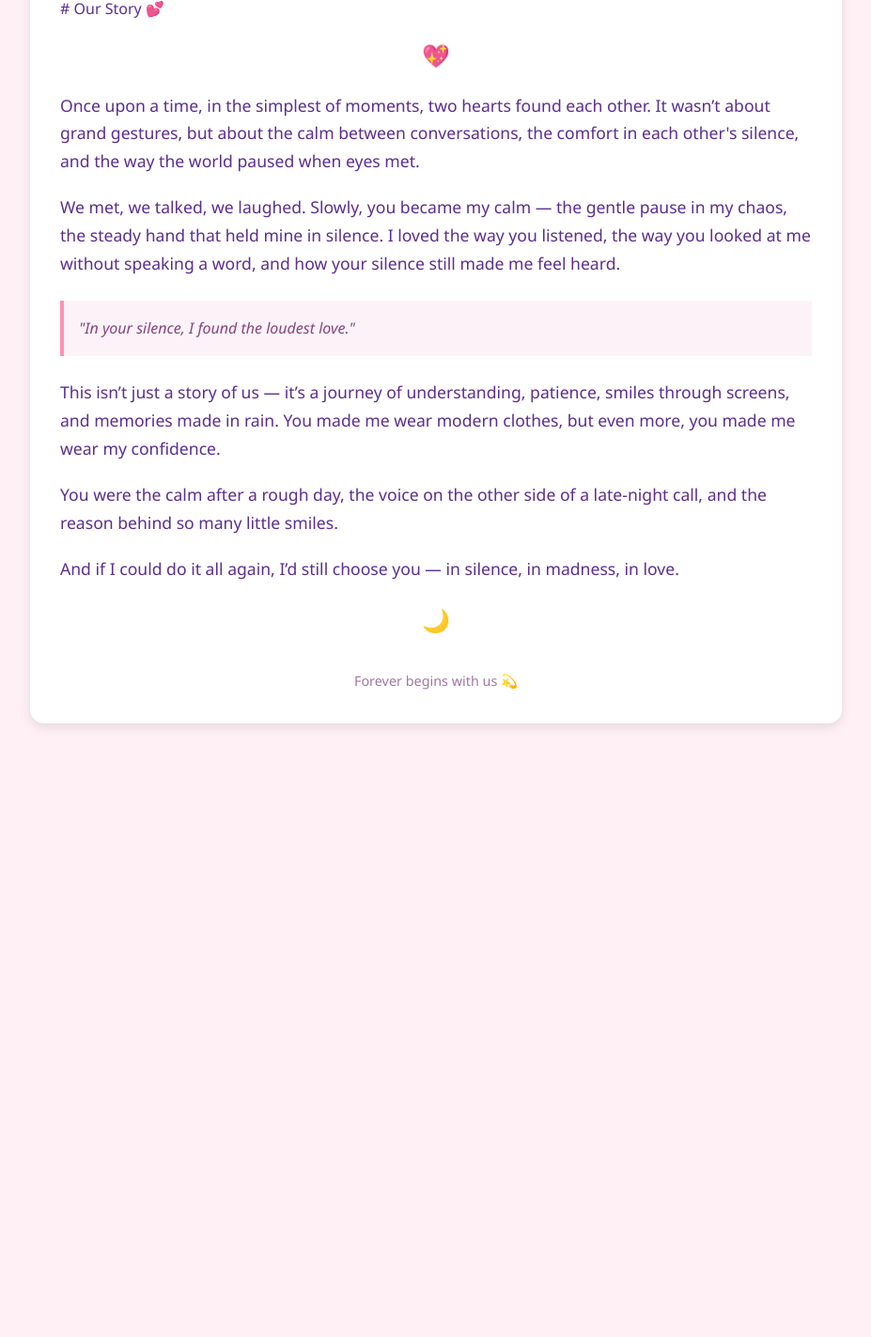
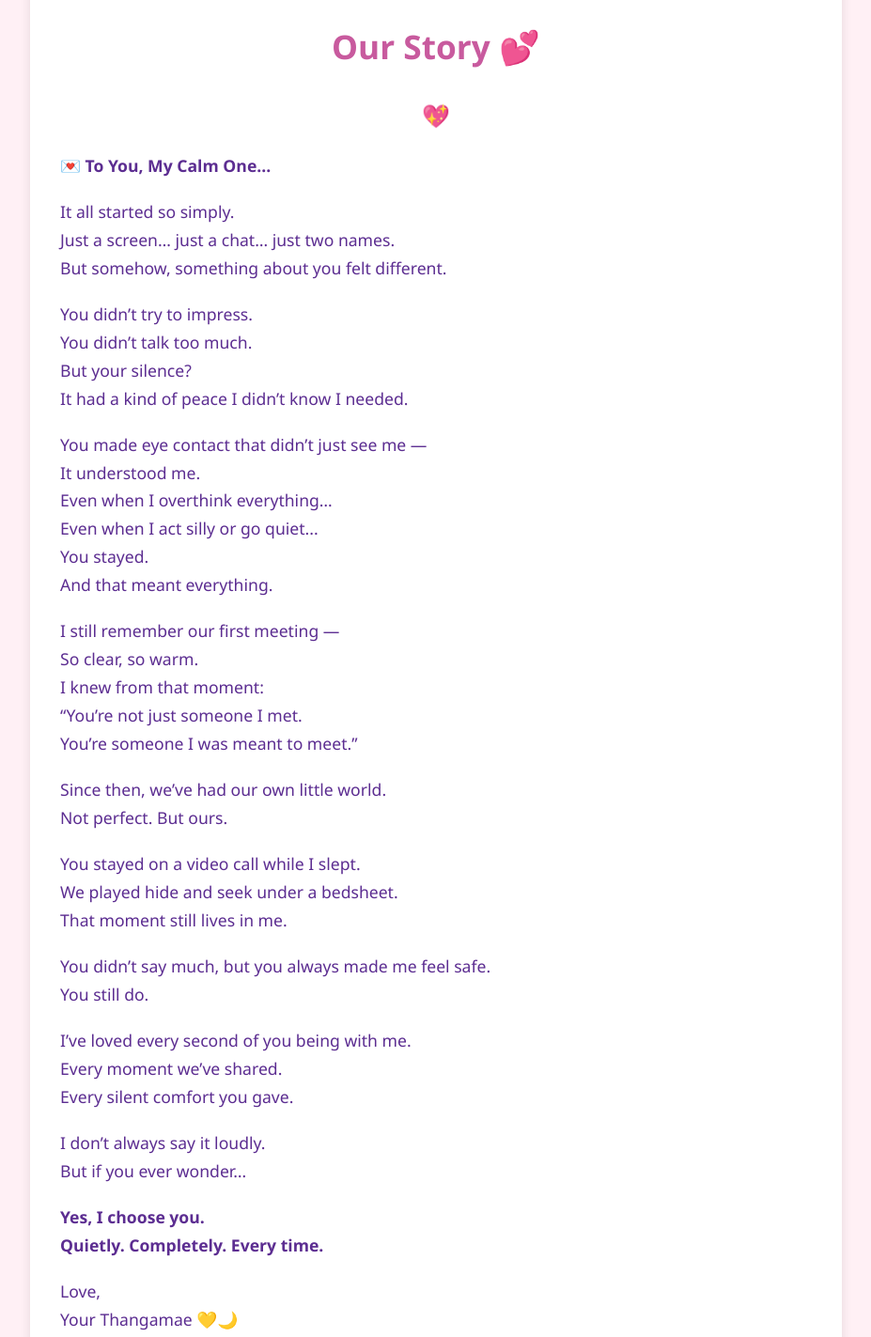
Before and after one commit to Akshu213/MyMan-sBirthday, a plain HTML site: page ourstory.html in a window 1280 px wide. Shown: the part 68-1491 px from the top of the page at 94% size, without its empty margins (176-1103 px from the left). Before the commit the page ends 870 px from the top, so only its background shows below. Drawn offline with Linux system fonts and the light colour scheme.

Commit message:
Update ourstory.html

```diff
--- a/ourstory.html
+++ b/ourstory.html
@@ -1,3 +1,4 @@
+
 <!DOCTYPE html>
 <html lang="en">
 <head>
@@ -67,35 +68,55 @@
 </head>
 <body>
   <div class="container">
-    # Our Story 💕
+    <h1>Our Story 💕</h1>
     <div class="heart-divider">💖</div>
 
-    <p>
-      Once upon a time, in the simplest of moments, two hearts found each other. It wasn’t about grand gestures,
-      but about the calm between conversations, the comfort in each other's silence, and the way the world paused when eyes met.
-    </p>
+    <p><strong>💌 To You, My Calm One...</strong></p>
 
-    <p>
-      We met, we talked, we laughed. Slowly, you became my calm — the gentle pause in my chaos, the steady hand that held mine in silence.
-      I loved the way you listened, the way you looked at me without speaking a word, and how your silence still made me feel heard.
-    </p>
+    <p>It all started so simply.<br>
+    Just a screen… just a chat… just two names.<br>
+    But somehow, something about you felt different.</p>
 
-    <div class="quote">
-      "In your silence, I found the loudest love."
-    </div>
+    <p>You didn’t try to impress.<br>
+    You didn’t talk too much.<br>
+    But your silence?<br>
+    It had a kind of peace I didn’t know I needed.</p>
 
-    <p>
-      This isn’t just a story of us — it’s a journey of understanding, patience, smiles through screens, and memories made in rain.
-      You made me wear modern clothes, but even more, you made me wear my confidence.
-    </p>
+    <p>You made eye contact that didn’t just see me —<br>
+    It understood me.<br>
+    Even when I overthink everything…<br>
+    Even when I act silly or go quiet...<br>
+    You stayed.<br>
+    And that meant everything.</p>
 
-    <p>
-      You were the calm after a rough day, the voice on the other side of a late-night call, and the reason behind so many little smiles.
-    </p>
+    <p>I still remember our first meeting —<br>
+    So clear, so warm.<br>
+    I knew from that moment:<br>
+    “You’re not just someone I met.<br>
+    You’re someone I was meant to meet.”</p>
 
-    <p>
-      And if I could do it all again, I’d still choose you — in silence, in madness, in love.
-    </p>
+    <p>Since then, we’ve had our own little world.<br>
+    Not perfect. But ours.</p>
+
+    <p>You stayed on a video call while I slept.<br>
+    We played hide and seek under a bedsheet.<br>
+    That moment still lives in me.</p>
+
+    <p>You didn’t say much, but you always made me feel safe.<br>
+    You still do.</p>
+
+    <p>I’ve loved every second of you being with me.<br>
+    Every moment we’ve shared.<br>
+    Every silent comfort you gave.</p>
+
+    <p>I don’t always say it loudly.<br>
+    But if you ever wonder…</p>
+
+    <p><strong>Yes, I choose you.<br>
+    Quietly. Completely. Every time.</strong></p>
+
+    <p>Love,<br>
+    Your Thangamae 💛🌙</p>
 
     <div class="heart-divider">🌙</div>
     <div class="footer">Forever begins with us 💫</div>
```
